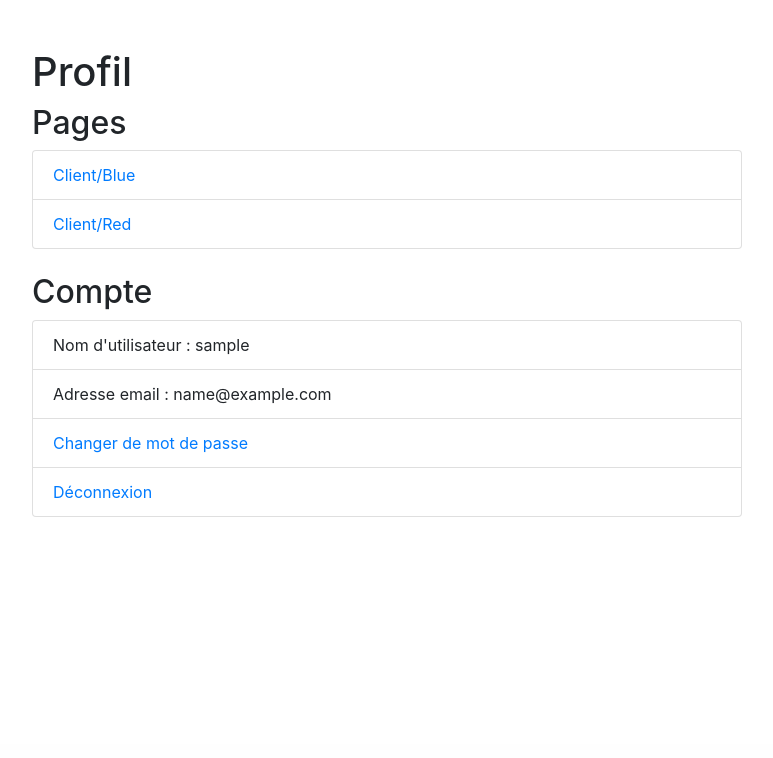
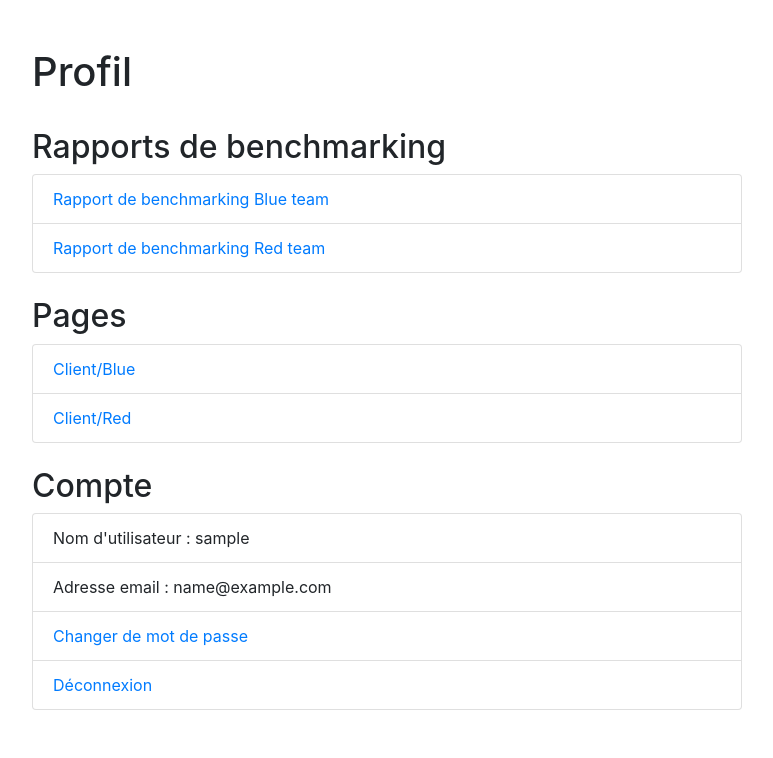
Before and after one commit to SIashh/Cyber2Project, a Django app: page /accounts/profile/ in a window 1280 px wide. Shown: the part 56-814 px from the top of the page, without its empty margins (253-1026 px from the left). Before the commit the page ends 573 px from the top, so only its background shows below. Run offline with Django 3.2, Linux system fonts and the light colour scheme; the visitor is signed in with stand-in values (Sample User, id 1); some libraries are stand-ins or nearby versions.

Commit message:
added benchmarks links (missing if statements to display them or not)

```diff
--- a/accounts/templates/accounts/profile.html
+++ b/accounts/templates/accounts/profile.html
@@ -7,6 +7,27 @@
             <h1>Profil</h1>
         </div>
     </div>
+</div>
+<div class="container mt-4">
+    <div class="row">
+        <div class="col-8 offset-2">
+            <h2>Rapports de benchmarking</h2>
+        </div>
+    </div>
+    <div class="row">
+        <div class="col-8 offset-2">
+            <ul class="list-group">
+                <li class="list-group-item">
+                    <a href="{% url 'benchmark_blue' %}">Rapport de benchmarking Blue team</a>
+                </li>
+                <li class="list-group-item">
+                    <a href="{% url 'benchmark_red' %}">Rapport de benchmarking Red team</a>
+                </li>
+            </ul>
+        </div>
+    </div>
+</div>
+<div class="container mt-4">
     <div class="row">
         <div class="col-8 offset-2">
             <h2>Pages</h2>
```
